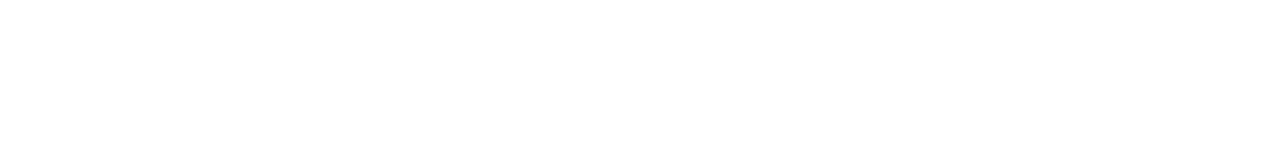
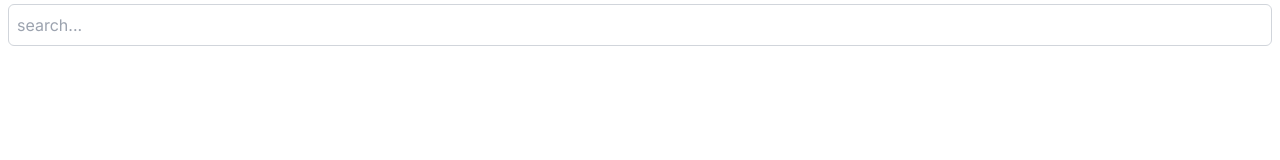
Before and after one commit to ThomasKroghDev/react-training, a Next.js app: page / in a window 1280 px wide. Shown: the top 160 px of the page. Built offline with nearby package versions, Linux system fonts and the light colour scheme.

Commit message:
wip: hover state for button, created base input

```diff
--- a/app/page.tsx
+++ b/app/page.tsx
@@ -1,10 +1,11 @@
 import Button from "@/ui/button/button";
 import CloseRoundIcon from "@/ui/icons/close-round-icon";
+import Input from "@/ui/input/input";
 
 export default function Home() {
   return (
     <main className="">
-      <input />
+      <Input type="text" placeholder="search..." />
     </main>
   );
 }
--- a/ui/button/getButtonStyles.ts
+++ b/ui/button/getButtonStyles.ts
@@ -6,23 +6,25 @@ export const getButtonStyles = (
 ) => {
   const buttonSize = getButtonSize(btnSize);
 
+  const commonStyles = `capitalize flex flex-row justify-center items-center max-w-fit w-full font-bold ${buttonSize} border-solid hover:opacity-90 transition-opacity duration-200 ease-in-out`;
+
   switch (category) {
     case "primary":
-      return `capitalize flex flex-row justify-center items-center   max-w-fit  w-full bg-cyan-100 font-bold text-cyan-900 ${buttonSize} border-solid  border-cyan-900`;
+      return `${commonStyles} bg-cyan-100 text-cyan-900 border-cyan-900`;
     case "secondary":
-      return `capitalize flex flex-row justify-center items-center   max-w-fit  w-full bg-violet-100 font-bold text-violet-900 ${buttonSize} border-solid  border-violet-900`;
+      return `${commonStyles} bg-violet-100 text-violet-900 ${buttonSize} border-violet-900`;
     case "tertiary":
-      return `capitalize flex flex-row justify-center items-center   max-w-fit  w-full bg-pink-100 font-bold text-pink-900 ${buttonSize} border-solid  border-pink-900`;
+      return `${commonStyles} bg-pink-100 text-pink-900  border-pink-900`;
     case "info":
-      return `capitalize flex flex-row justify-center items-center   max-w-fit  w-full bg-blue-100 font-bold text-blue-900 ${buttonSize} border-solid  border-blue-900`;
+      return `${commonStyles} bg-blue-100 text-blue-900  border-blue-900`;
     case "warning":
-      return `capitalize flex flex-row justify-center items-center   max-w-fit  w-full bg-amber-500 font-bold text-amber-100 ${buttonSize} border-solid  border-amber-900`;
+      return `${commonStyles} bg-amber-500 text-amber-100  border-amber-900`;
     case "danger":
-      return `capitalize flex flex-row justify-center items-center   max-w-fit  w-full bg-rose-600 font-bold text-rose-50 ${buttonSize} border-solid  border-rose-700`;
+      return `${commonStyles} bg-rose-600 text-rose-50  border-rose-700`;
     case "success":
-      return `capitalize flex flex-row justify-center items-center   max-w-fit  w-full bg-lime-500 font-bold text-lime-50 ${buttonSize} border-solid  border-lime-700`;
+      return `${commonStyles} bg-lime-500 text-lime-50  border-lime-700`;
     default:
-      return `capitalize flex flex-row justify-center items-center   max-w-fit  w-full bg-cyan-100 font-bold text-cyan-900 ${buttonSize} border-solid  border-cyan-900`;
+      return `${commonStyles} bg-cyan-100 text-cyan-900  border-cyan-900`;
   }
 };
 
--- /dev/null
+++ b/ui/input/getInputStyles.ts
@@ -0,0 +1,9 @@
+export const getBaseInputStyles = (hasError = false) => {
+  const inputContainer = "flex flex-col px-2 py-1 w-full";
+  const labelStyle = "text-sm";
+  const inputStyle = `border ${
+    hasError ? "border-red-500" : "border-gray-300"
+  } rounded-md px-2 py-2`;
+  const errorMessageStyle = "text-red-500 text-sm";
+  return { inputContainer, labelStyle, inputStyle, errorMessageStyle };
+};
--- /dev/null
+++ b/ui/input/input.tsx
@@ -0,0 +1,41 @@
+import React from "react";
+import { InputProps } from "./types";
+import { getBaseInputStyles } from "./getInputStyles";
+
+function Input({
+  label,
+  placeholder,
+  value,
+  onChange,
+  onBlur,
+  onFocus,
+  disabled,
+  readOnly,
+  required,
+  type,
+  name,
+  id,
+  className,
+  style,
+  inputRef,
+  register,
+  errorMessage,
+  ...props
+}: InputProps) {
+  const { inputContainer, labelStyle, inputStyle, errorMessageStyle } =
+    getBaseInputStyles(!errorMessage ? false : true);
+
+  return (
+    <div className={`${inputContainer}`}>
+      <label className={`${labelStyle}`}>{label}</label>
+      <input
+        type={type}
+        placeholder={placeholder}
+        className={`${inputStyle}`}
+      />
+      <p className={`${errorMessageStyle}`}>{errorMessage}</p>
+    </div>
+  );
+}
+
+export default Input;
--- /dev/null
+++ b/ui/input/types.ts
@@ -0,0 +1,21 @@
+import { UseFormRegister } from "react-hook-form";
+
+export type InputProps = {
+  label?: string;
+  placeholder: string;
+  value?: string;
+  onChange?: () => void;
+  onBlur?: () => void;
+  onFocus?: () => void;
+  disabled?: boolean;
+  readOnly?: boolean;
+  required?: boolean;
+  type: string;
+  name?: string;
+  id?: string;
+  className?: string;
+  style?: string;
+  inputRef?: React.RefObject<HTMLInputElement>;
+  register?: UseFormRegister<any>;
+  errorMessage?: string;
+};
```
Also changed, not shown: package.json (+7 -4 lines), 1 other file (tests, documents, lock files or other folders).
